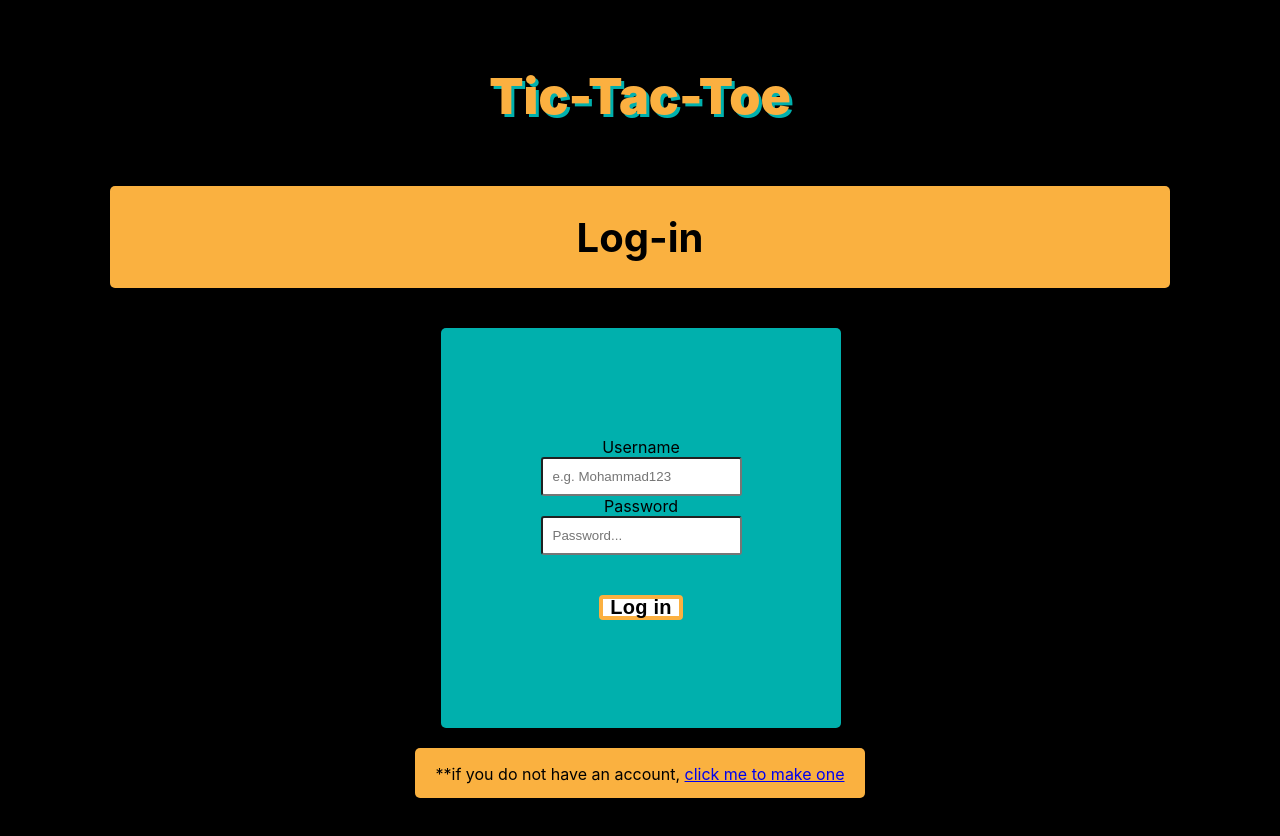
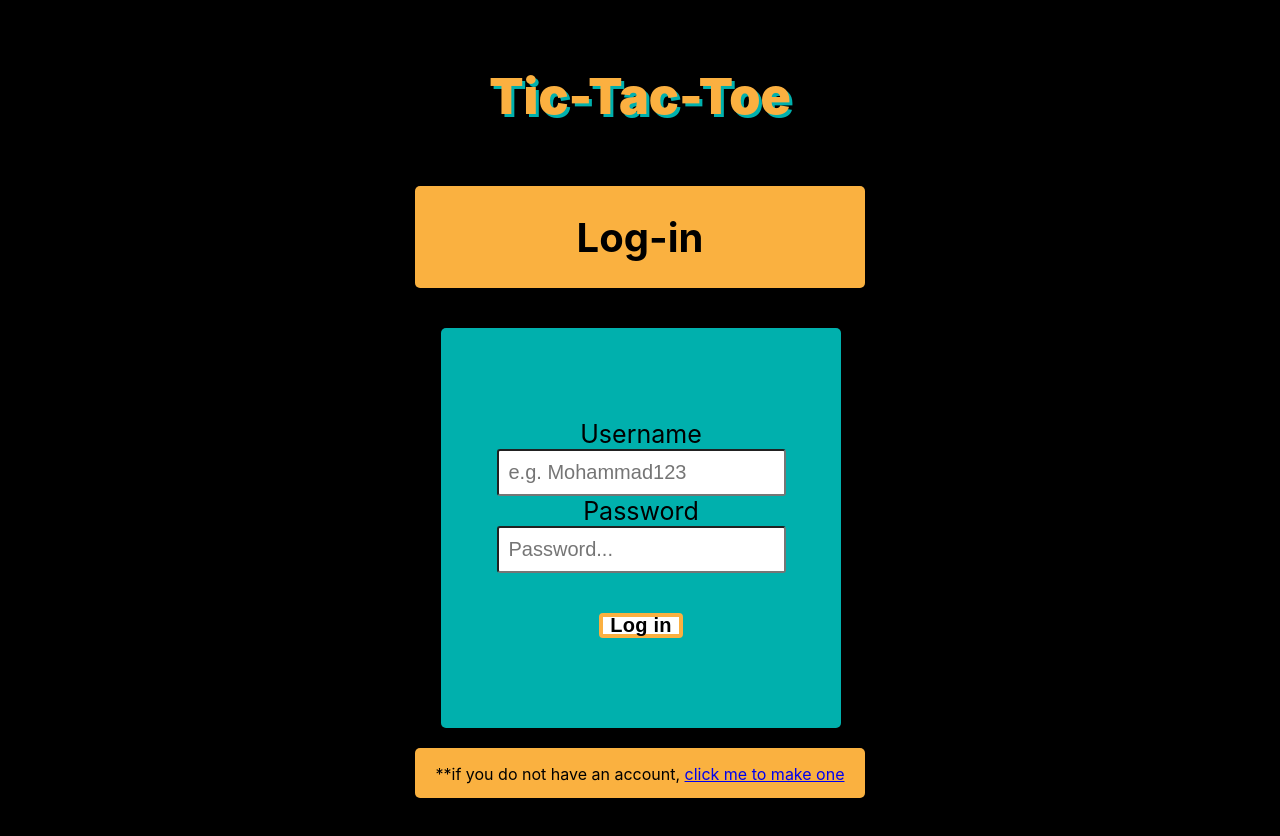
Before and after one commit to WebAhead12/Tic-Tac-Toe, a React (Create React App) app: page /users/login in a window 1280 px wide. Shown: the top 836 px of the page. Built offline with nearby package versions, Linux system fonts and the light colour scheme.

Commit message:
thats what she said

```diff
--- a/src/Components/Game/MainBoard.css
+++ b/src/Components/Game/MainBoard.css
@@ -1,7 +1,7 @@
 .boardPos {
   justify-content: center;
   background-color: #00b0ad;
-  width: 100%;
+  width: 50%;
   height: auto;
   margin: 0 auto;
   display: grid;
@@ -9,20 +9,27 @@
   padding: 4%;
   border-radius: 5px;
 }
-
+@media (max-width: 500px) {
+  .boardPos {
+    width: 93%;
+    padding: 4%;
+    border-radius: 5px;
+  }
+}
 @media (min-width: 1024px) {
   .boardPos {
-    width: 100%;
+    width: 40%;
     height: 400px;
-    padding-top: 1%;
-    padding-bottom: 1%;
+    padding: 4%;
+    border-radius: 5px;
   }
 }
 
 @media (min-width: 1440px) {
   .boardPos {
-    width: 100%;
+    width: 35%;
     height: 550px;
-    padding: 2%;
+    padding: 4%;
+    border-radius: 5px;
   }
 }
--- a/src/Components/Login/login.css
+++ b/src/Components/Login/login.css
@@ -62,5 +62,10 @@
 }
 .username,
 .password {
+  font-size: 20px;
   padding: 10px;
 }
+.nin,
+.nin1 {
+  font-size: 25px;
+}
--- a/src/Components/Login/login.jsx
+++ b/src/Components/Login/login.jsx
@@ -65,7 +65,9 @@ function LoginPage(props) {
       </div>
       <div className="login">
         <form onSubmit={onSubmit}>
-          <label htmlFor="username">Username</label>
+          <label htmlFor="username" className="nin">
+            Username
+          </label>
           <br />
           <input
             type="text"
@@ -76,7 +78,9 @@ function LoginPage(props) {
             required
           />
           <br />
-          <label htmlFor="password">Password</label>
+          <label htmlFor="password" className="nin1">
+            Password
+          </label>
           <br />
           <input
             type="password"
--- a/src/Components/Register/register.css
+++ b/src/Components/Register/register.css
@@ -17,7 +17,6 @@
   margin-top: 10px;
   border-radius: 5px;
   height: 50%;
-  width: 90%;
   background-color: #fab140;
   font-size: 20px;
 }
```
